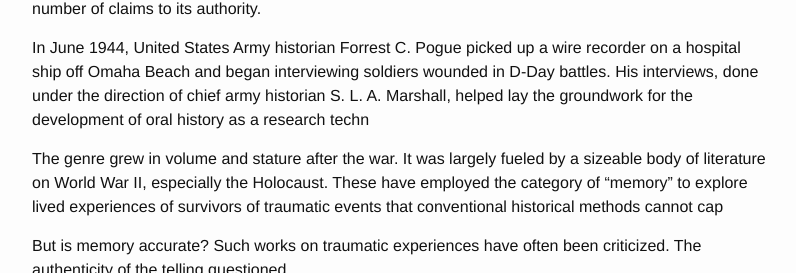
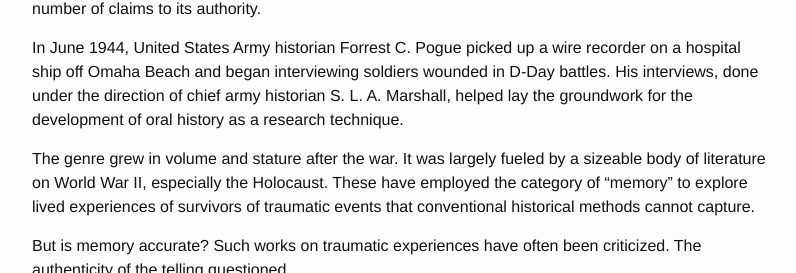
Before and after one commit to bhattacharjee/theodd.website, a Jekyll site: the page built from _posts/2019-05-04-Oral-History-Rajib-Aditya.markdown, in a window 1280 px wide and 900 px high, scrolled down 2020 px, cut to the strip 221-494 px from the top of the window. Shown: the whole strip, without its empty margins (238-1034 px from the left). Built offline with Jekyll 4.4.1, drawn with Linux system fonts in a browser that asks for light colours.

Commit message:
fix two typos

```diff
--- a/_posts/2019-05-04-Oral-History-Rajib-Aditya.markdown
+++ b/_posts/2019-05-04-Oral-History-Rajib-Aditya.markdown
@@ -44,9 +44,9 @@ The authors are all too aware of the problems that a historian faces when using
 
 Nevertheless, _Hansen_ and the other authors say: The soldiers' knowledge in these narratives has a number of claims to its authority.
 
-In June 1944, United States Army historian Forrest C. Pogue picked up a wire recorder on a hospital ship off Omaha Beach and began interviewing soldiers wounded in D-Day battles. His interviews, done under the direction of chief army historian S. L. A. Marshall, helped lay the groundwork for the development of oral history as a research techn
+In June 1944, United States Army historian Forrest C. Pogue picked up a wire recorder on a hospital ship off Omaha Beach and began interviewing soldiers wounded in D-Day battles. His interviews, done under the direction of chief army historian S. L. A. Marshall, helped lay the groundwork for the development of oral history as a research technique.
 
-The genre grew in volume and stature after the war. It was largely fueled by a sizeable body of literature on World War II, especially the Holocaust. These have employed the category of "memory" to explore lived experiences of survivors of traumatic events that conventional historical methods cannot cap
+The genre grew in volume and stature after the war. It was largely fueled by a sizeable body of literature on World War II, especially the Holocaust. These have employed the category of "memory" to explore lived experiences of survivors of traumatic events that conventional historical methods cannot capture.
 
 But is memory accurate? Such works on traumatic experiences have often been criticized. The authenticity of the telling questioned.
 
```
